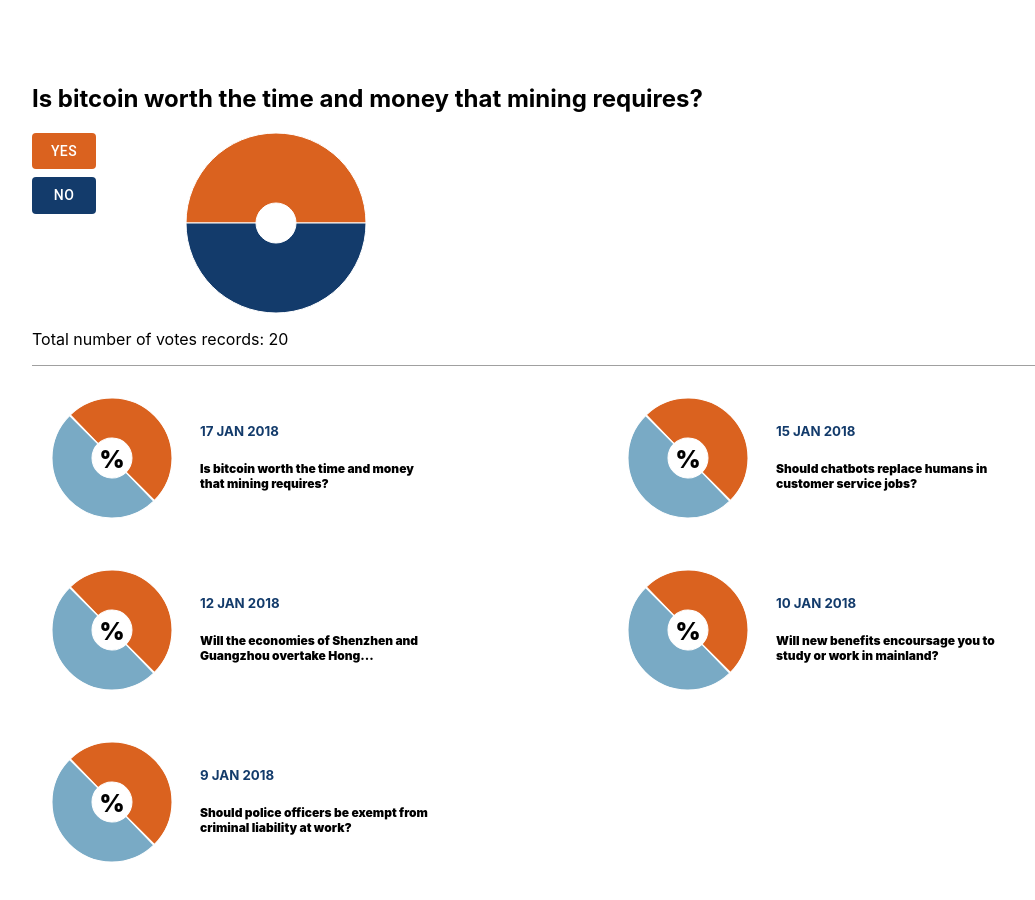
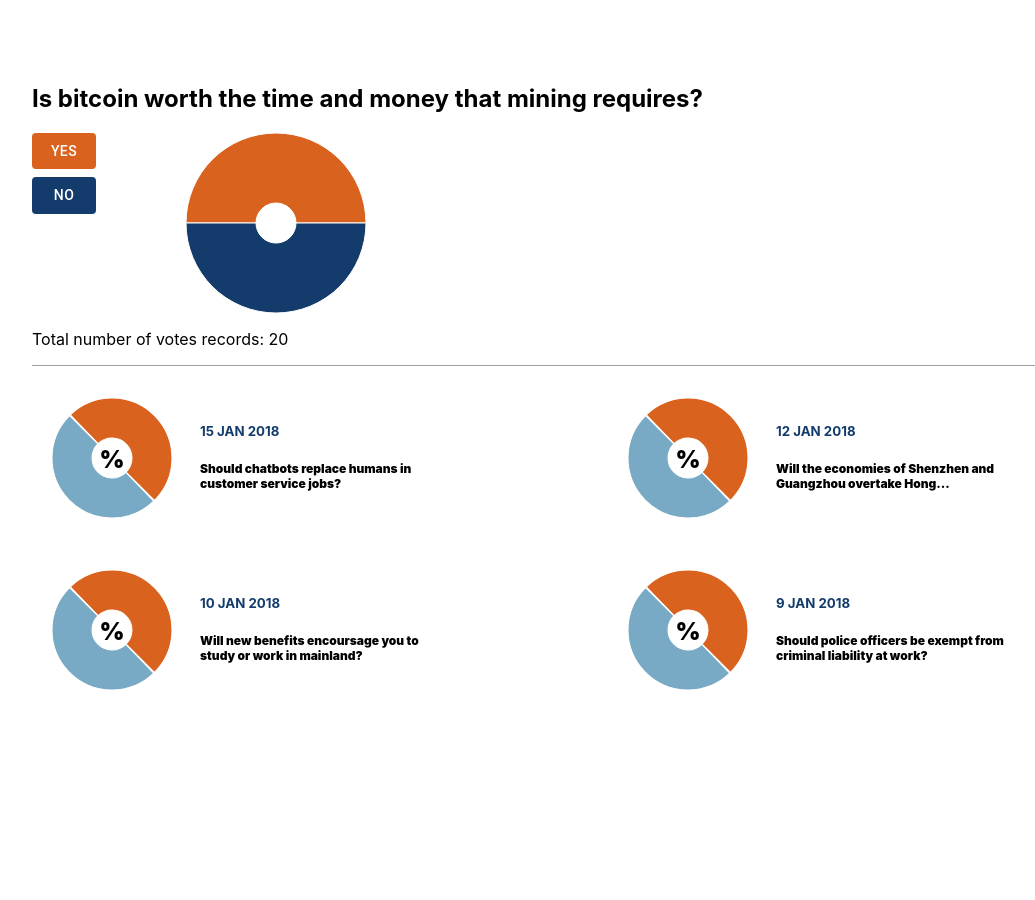
Before and after one commit to jia0nnn-n/poll-system, a React (Create React App) app: page / in a window 1280 px wide. Shown: the top 900 px of the page, without its empty margins (32-1067 px from the left). After the commit the page ends 800 px from the top, so only its background shows below. Built offline with nearby package versions, Linux system fonts and the light colour scheme.

Commit message:
components: selected item do not show on previewing section

```diff
--- a/src/App.tsx
+++ b/src/App.tsx
@@ -31,13 +31,15 @@ function App() {
         voteFn={handleDataChange}
       />
       <div id="preview-root">
-        {data.map((poll, index) => (
-          <PreviewRoll
-            key={index}
-            poll={poll}
-            toOngoingPollFn={setSelectedPoll}
-          />
-        ))}
+        {data.map((poll, index) =>
+          selectedPoll.id === poll.id ? null : (
+            <PreviewRoll
+              key={index}
+              poll={poll}
+              toOngoingPollFn={setSelectedPoll}
+            />
+          )
+        )}
       </div>
     </div>
   );
```
